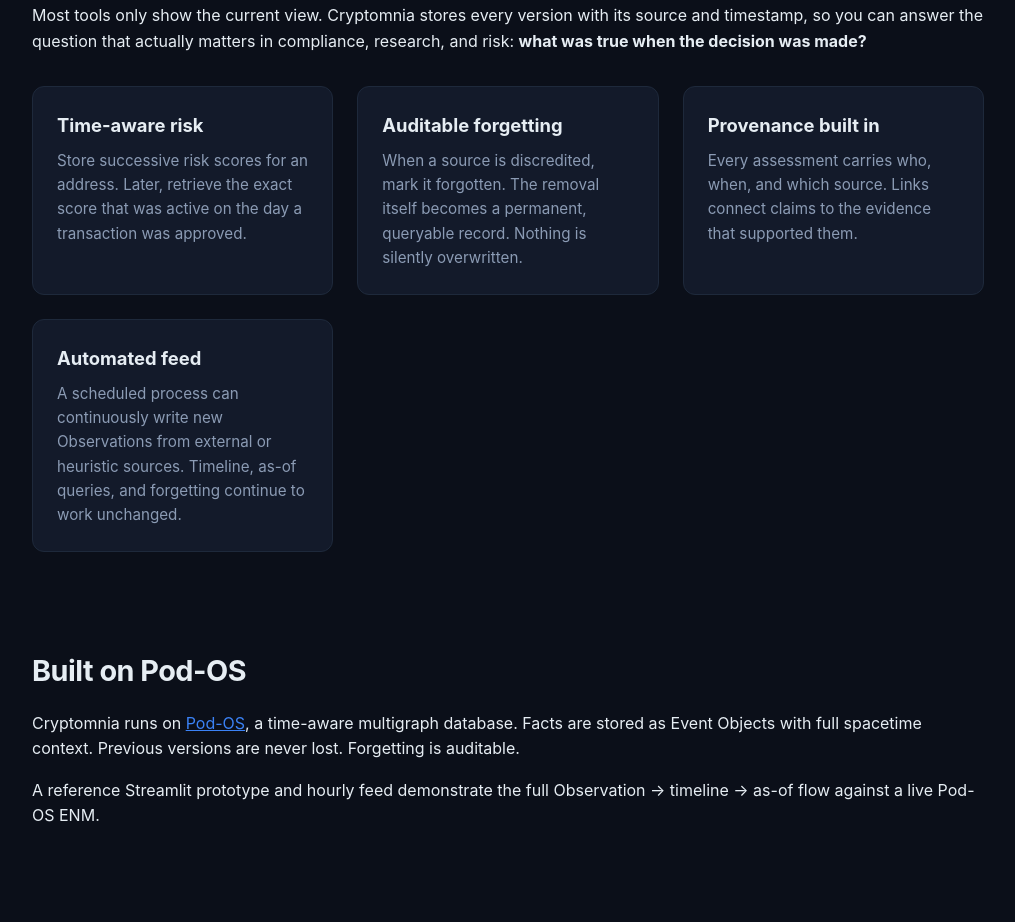
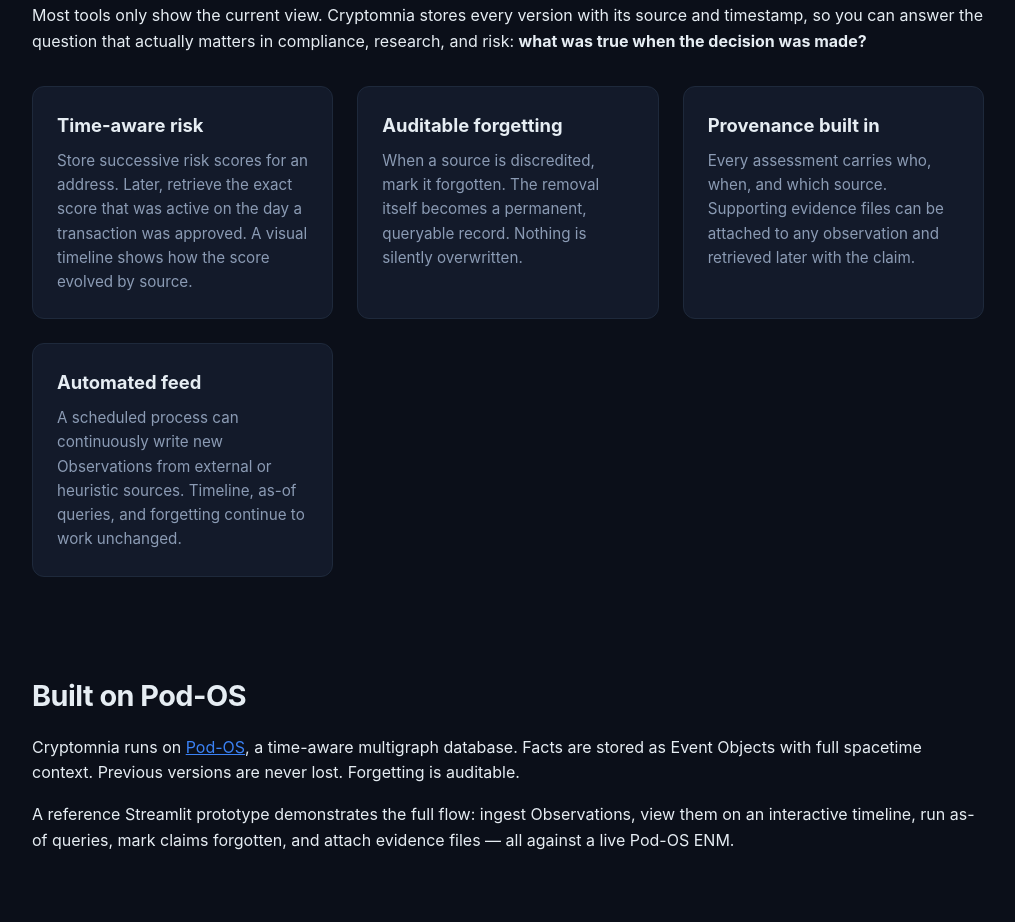
Before and after one commit to fhantson/Cryptomnia_Marketing, a plain HTML site: page index.html in a window 1280 px wide. Shown: the part 679-1601 px from the top of the page, without its empty margins (132-1147 px from the left). Drawn offline with Linux system fonts and the light colour scheme.

Commit message:
Surface timeline visualization and evidence attachment to better match current Streamlit prototype

```diff
--- a/index.html
+++ b/index.html
@@ -161,7 +161,7 @@
   <div class="grid">
     <div class="card">
       <h3>Time-aware risk</h3>
-      <p>Store successive risk scores for an address. Later, retrieve the exact score that was active on the day a transaction was approved.</p>
+      <p>Store successive risk scores for an address. Later, retrieve the exact score that was active on the day a transaction was approved. A visual timeline shows how the score evolved by source.</p>
     </div>
     <div class="card">
       <h3>Auditable forgetting</h3>
@@ -169,7 +169,7 @@
     </div>
     <div class="card">
       <h3>Provenance built in</h3>
-      <p>Every assessment carries who, when, and which source. Links connect claims to the evidence that supported them.</p>
+      <p>Every assessment carries who, when, and which source. Supporting evidence files can be attached to any observation and retrieved later with the claim.</p>
     </div>
     <div class="card">
       <h3>Automated feed</h3>
@@ -181,7 +181,7 @@
 <section class="section" id="how">
   <h2>Built on Pod-OS</h2>
   <p>Cryptomnia runs on <a href="https://pointofdata.ai" style="color:#3b82f6;">Pod-OS</a>, a time-aware multigraph database. Facts are stored as Event Objects with full spacetime context. Previous versions are never lost. Forgetting is auditable.</p>
-  <p style="margin-top:1rem;">A reference Streamlit prototype and hourly feed demonstrate the full Observation → timeline → as-of flow against a live Pod-OS ENM.</p>
+  <p style="margin-top:1rem;">A reference Streamlit prototype demonstrates the full flow: ingest Observations, view them on an interactive timeline, run as-of queries, mark claims forgotten, and attach evidence files — all against a live Pod-OS ENM.</p>
 </section>
 
 <section class="section" id="demo">
@@ -198,7 +198,7 @@
     <div style="margin-top:0.6rem;"><span class="cmd">forget risk-a1b2</span></div>
     <div style="color:#94a3b8;">→ Auditable forget recorded. Original assessment marked forgotten. Record remains queryable.</div>
   </div>
-  <p style="color:var(--muted); font-size:0.9rem;">Working prototype available (including automated feed). Live demo on request. <a href="/Cryptomnia_Whitepaper.pdf" style="color:#3b82f6;">Whitepaper (PDF)</a>.</p>
+  <p style="color:var(--muted); font-size:0.9rem;">The working Streamlit prototype shows the same history as an interactive timeline (per source), supports as-of queries, forgetting, and evidence file attachment. Live demo on request. <a href="/Cryptomnia_Whitepaper.pdf" style="color:#3b82f6;">Whitepaper (PDF)</a>.</p>
 </section>
 
 <footer>
```
